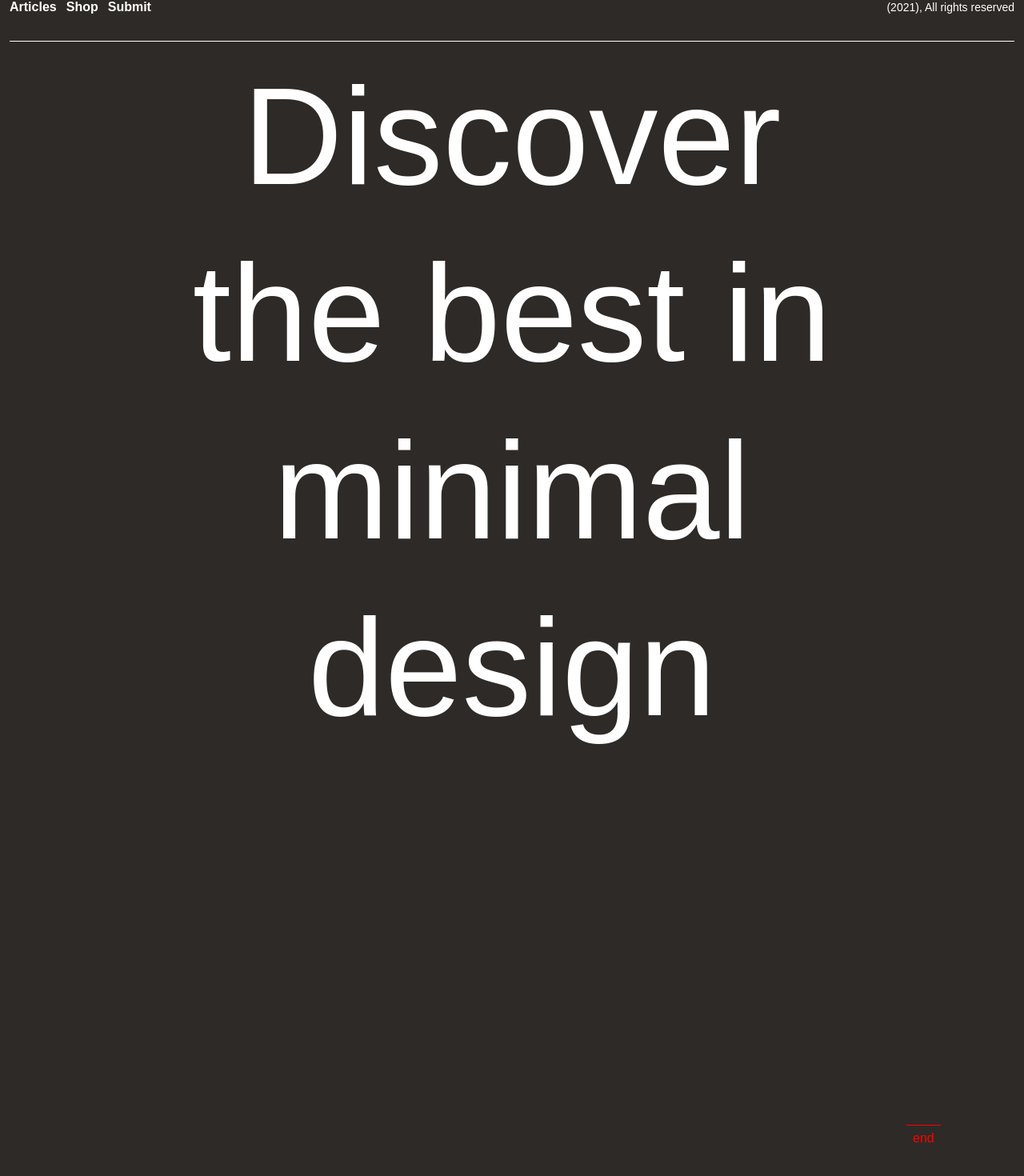
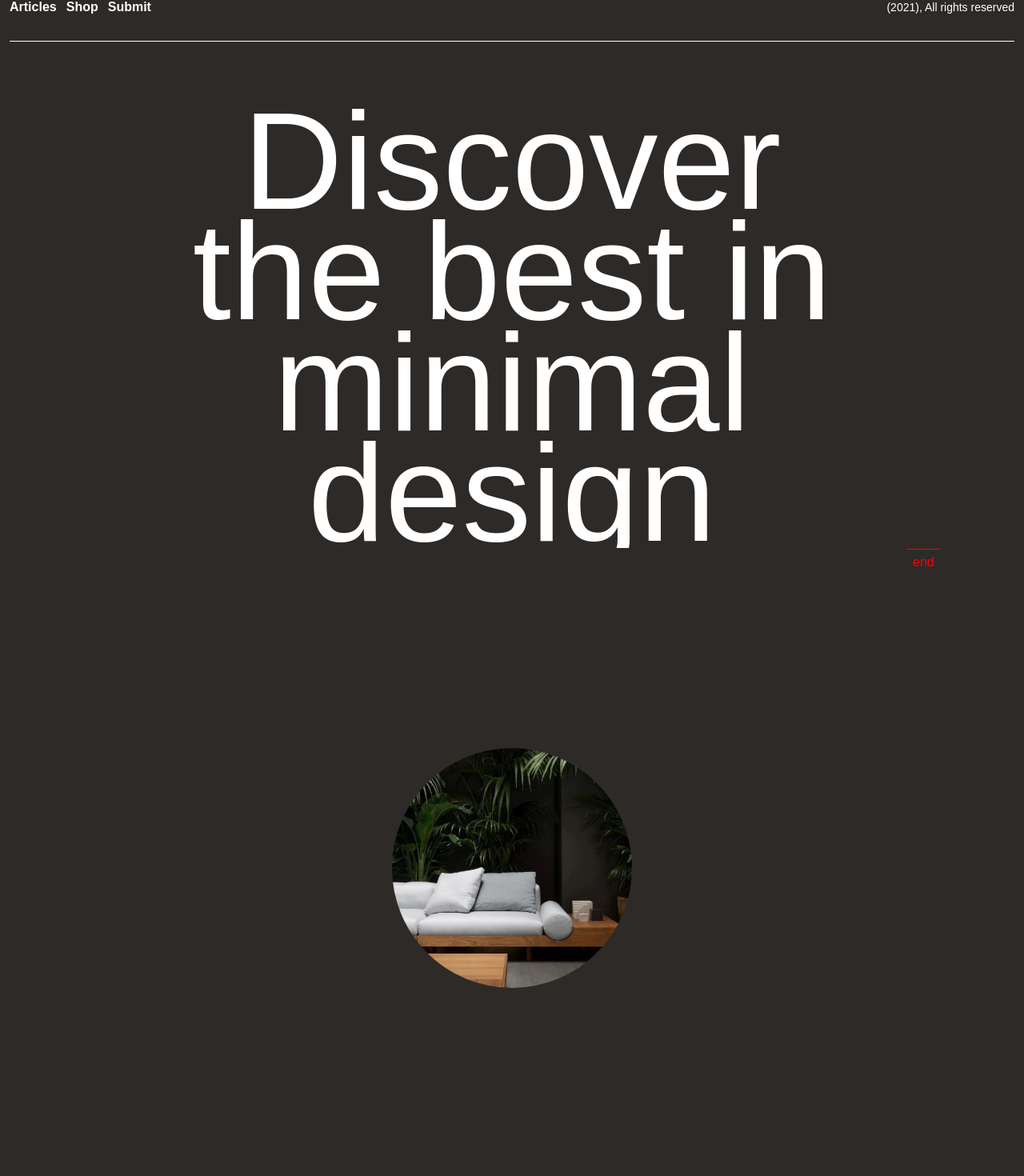
Before and after one commit to rinklepoonia/minimal-goods, a Next.js app: page / in a window 1280 px wide. Shown: the part 833-2303 px from the top of the page at 80% size. Built offline with nearby package versions, Linux system fonts and the light colour scheme.

Commit message:
discover animation

```diff
--- a/src/app/page.js
+++ b/src/app/page.js
@@ -8,13 +8,15 @@ import Image from "next/image";
 
 export default function Home() {
   return (
-    <>
+
+    <div className="overflow-x-clip">
       <Hero />
       <NavBar />
       <Discover />
       <ZoomImageSection />
-      <ManyOptions/>
+      <ManyOptions />
       {/* <SectionTwo /> */}
-    </>
+    </div>
+
   );
 }
--- a/src/components/Discover.jsx
+++ b/src/components/Discover.jsx
@@ -11,48 +11,51 @@ const Discover = () => {
       let tl = gsap.timeline()
       ScrollTrigger.create({
         trigger: "#discoverParent",
-        start: "-80 top",
+        start: "-15% top",
         end: "bottom top",
-        scrub: 3,
+        scrub: 1,
         markers: true,
         animation: tl,
-        duration: 10,
         toggleActions: "play none none none",
       })
       tl.to("#textOne", {
-        y: 300
+        y: 200
       })
-      tl.to("#textTwo", {
-        y: 350
-      })
-      tl.to("#textThree", {
-        y: 350
-      })
-      tl.to("#textFour", {
-        y: 50
-      })
-      tl.to("#blank", {
-        y: -223
-      })
+        .to("#textTwo", {
+          y: 200
+        })
+        .to("#textThree", {
+          y: 200
+        })
+        .to("#textFour", {
+          y: 200
+        })
     })
     return () => ctx.revert();
   }, [])
   return (
-    <div id='discoverParent' className=' bg-[#2E2A27] flex flex-col justify-center items-center pt-2 min-h-screen pb-40'>
-      <div className='container max-w-[1380px] mx-auto px-3 text-center'>
-        <div>
-          <h2 id='textOne' className='text-[173px] leading-[128%] text-white'>Discover</h2>
+    <div id='discoverParent' className=' bg-[#2E2A27] flex flex-col justify-center items-center pt-20 mb-[-1px]'>
+      <div className='container max-w-[1180px] mx-auto px-4 text-center'>
+        <div className='relative overflow-hidden'>
+          <div id='textOne' className=''>
+            <h2 className='text-[173px] leading-[80%] text-white'>Discover</h2>
+          </div>
         </div>
-        <div className='bg-[#2E2A27] relative z-10'>
-          <h2 id='textTwo' className='text-[173px] leading-[128%] text-white'>the best in</h2>
+        <div className='relative overflow-hidden'>
+          <div id='textTwo' className=''>
+            <h2 className='text-[173px] leading-[80%] text-white'>the best in</h2>
+          </div>
         </div>
-        <div className='bg-[#2E2A27] relative z-10'>
-          <h2 id='textThree' className='text-[173px] leading-[128%] text-white'>minimal</h2>
+        <div className='relative overflow-hidden'>
+          <div id='textThree' className=''>
+            <h2 className='text-[173px] leading-[80%] text-white'>minimal</h2>
+          </div>
         </div>
-        <div id='textFour' className='bg-[#2E2A27] relative z-20'>
-          <h2 className='text-[173px] leading-[128%] text-white'>design</h2>
+        <div className='relative overflow-hidden'>
+          <div id='textFour' className=''>
+            <h2 className='text-[173px] leading-[80%] text-white'>design</h2>
+          </div>
         </div>
-        <div id='blank' className='h-[300px]  z-20 relative bg-[#2E2A27]'></div>
       </div>
     </div>
   )
--- a/src/components/ManyOptions.jsx
+++ b/src/components/ManyOptions.jsx
@@ -1,8 +1,19 @@
+import { OPTIONS_DATA_LIST } from '@/utils/helper'
 import React from 'react'
 
 const ManyOptions = () => {
   return (
-    <div className='bg-[#E8E2DA] min-h-screen z-[30]'>ManyOptions</div>
+    <div className='bg-[#E8E2DA] z-[30] relative py-22 min-h-screen'>
+      {/* <div className='container px-4 max-w-[1180px] mx-auto'>
+        <div className='flex items-center gap-2.5 flex-wrap justify-center'>
+          {OPTIONS_DATA_LIST.map((obj, i) => (
+            <div key={i}>
+              <p className='text-[#2e2a27] text-6xl leading-[70%] font-normal border border-solid border-[#2E2A27]/35 rounded-full w-fit px-5 py-3'>{obj}</p>
+            </div>
+          ))}
+        </div>
+      </div> */}
+    </div>
   )
 }
 
--- a/src/components/ZoomImageSection.jsx
+++ b/src/components/ZoomImageSection.jsx
@@ -11,8 +11,8 @@ const ZoomImageSection = () => {
             let tl = gsap.timeline()
             ScrollTrigger.create({
                 trigger: "#zoomImgEffect",
-                start: " top bottom",
-                end: "+1500 bottom",
+                start: " top top",
+                end: "bottom top",
                 scrub: 1,
                 markers: false,
                 toggleActions: "play none none none",
@@ -27,8 +27,8 @@ const ZoomImageSection = () => {
                 height: "300px",
             }, {
                 borderRadius: "0",
-                width: "1400px",
-                height: "933px",
+                width: "100vw",
+                height: "953px",
 
             }
             )
@@ -39,11 +39,9 @@ const ZoomImageSection = () => {
         return () => ctx.revert();
     }, [])
     return (
-        <div id='zoomImgEffect' className='min-h-screen bg-[#2E2A27] z-40 flex justify-center items-center'>
-            <div className='px-3'>
-                <div id='imgZoom' className='mx-auto'>
-                    <Image width={1400} height={953} className='object-cover mx-auto' src="/assets/images/webp/room.webp" alt='her-img' />
-                </div>
+        <div id='zoomImgEffect' className='h-[100vh] bg-[#2E2A27] z-[40] px-4 flex justify-center items-center'>
+            <div id='imgZoom' className='mx-auto '>
+                <Image width={1400} height={953} className='object-cover mx-auto' src="/assets/images/webp/room.webp" alt='her-img' />
             </div>
         </div>
     )
--- a/src/utils/helper.js
+++ b/src/utils/helper.js
@@ -13,3 +13,17 @@ export const NAV_DATA_LIST = [
     },
 
 ]
+export const OPTIONS_DATA_LIST = [
+    "Travel",
+    "Home",
+    "Office",
+    "Kitchen",
+    "Fashion",
+    "Furniture",
+    "Books",
+    "Lighting",
+    "Tech",
+    "Decor",
+    "Bath & Bed",
+    "More",
+]
```
